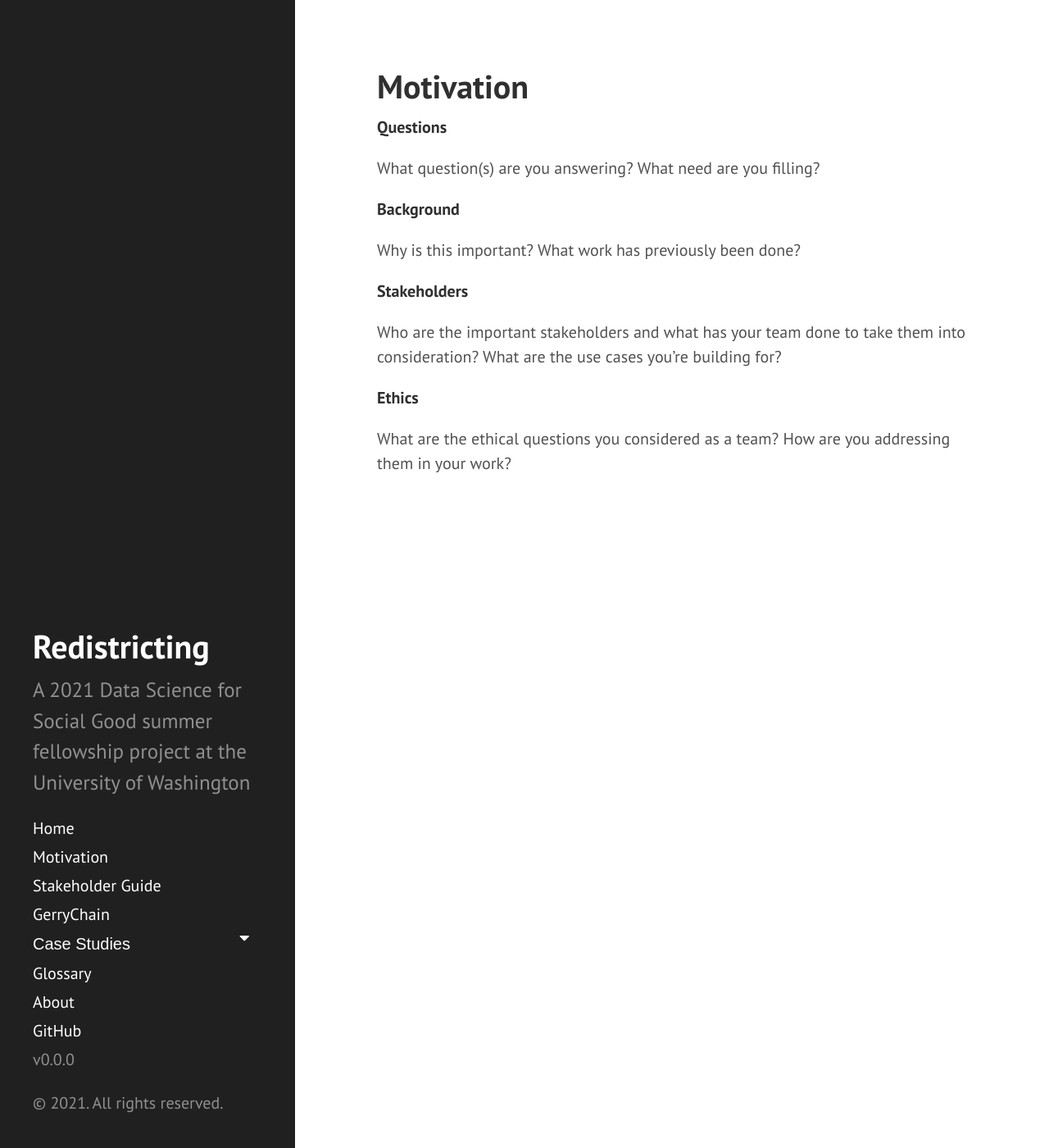
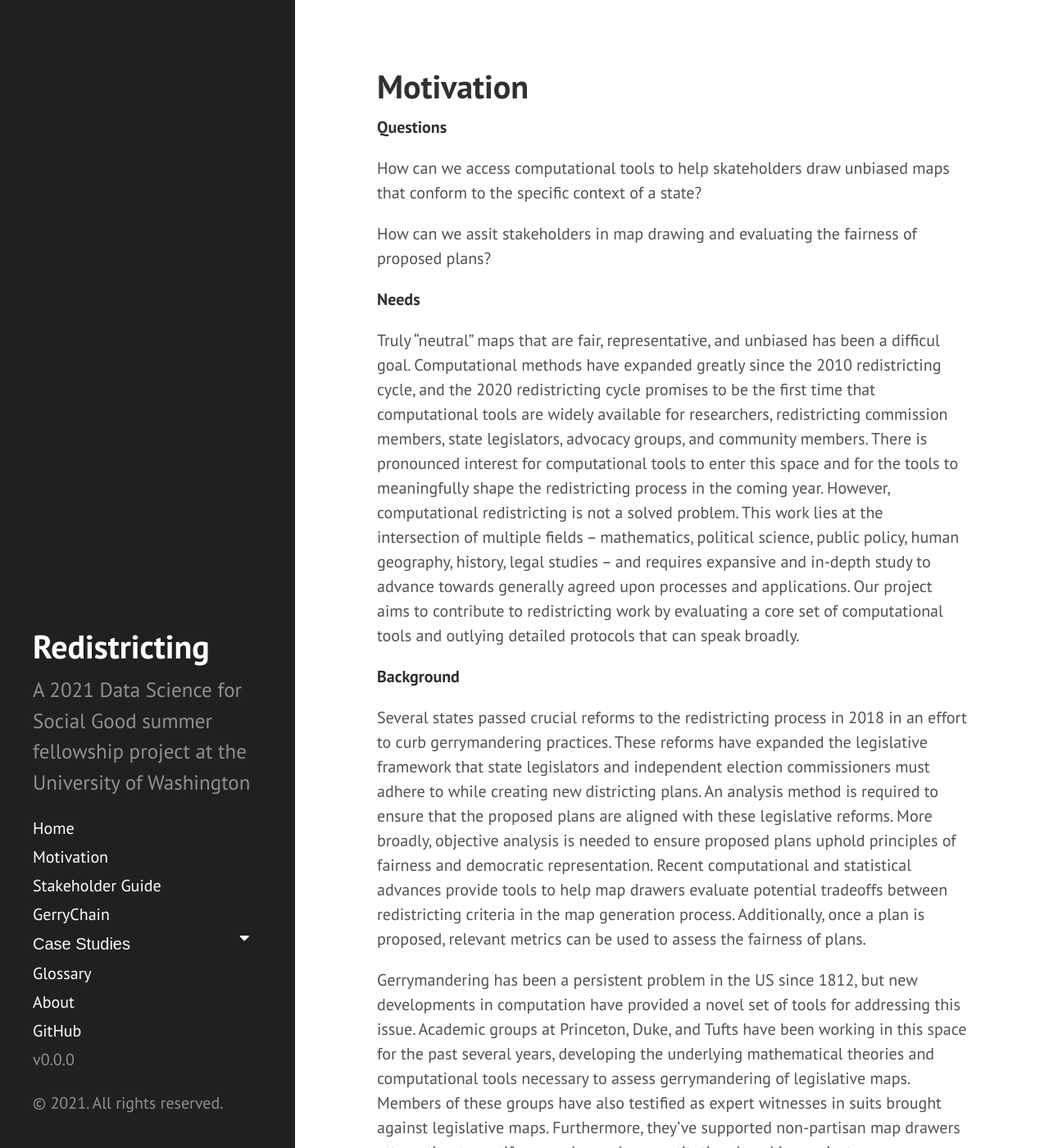
Before and after one commit to uwescience/DSSG2021-redistricting-website, a Jekyll site: the page built from motivation.md, in a window 1280 px wide and 1400 px high. Shown: the whole window at 82% size. Built offline with Jekyll 4.4.1, drawn with Linux system fonts in a browser that asks for light colours; some of the changed text lies outside the part shown.

Commit message:
Update motivation.md

```diff
--- a/motivation.md
+++ b/motivation.md
@@ -5,13 +5,19 @@ title: Motivation
 
 **Questions**
 
-What question(s) are you answering?
-What need are you filling?
+How can we access computational tools to help skateholders draw unbiased maps that conform to the specific context of a state?
+
+How can we assit stakeholders in map drawing and evaluating the fairness of proposed plans?
+
+**Needs**
+
+Truly "neutral" maps that are fair, representative, and unbiased has been a difficul goal. Computational methods have expanded greatly since the 2010 redistricting cycle, and the 2020 redistricting cycle promises to be the first time that computational tools are widely available for researchers, redistricting commission members, state legislators, advocacy groups, and community members. There is pronounced interest for computational tools to enter this space and for the tools to meaningfully shape the redistricting process in the coming year. However, computational redistricting is not a solved problem. This work lies at the intersection of multiple fields – mathematics, political science, public policy, human geography, history, legal studies – and requires expansive and in-depth study to advance towards generally agreed upon processes and applications. Our project aims to contribute to redistricting work by evaluating a core set of computational tools and outlying detailed protocols that can speak broadly.
 
 **Background**
 
-Why is this important?
-What work has previously been done?
+Several states passed crucial reforms to the redistricting process in 2018 in an effort to curb gerrymandering practices. These reforms have expanded the legislative framework that state legislators and independent election commissioners must adhere to while creating new districting plans. An analysis method is required to ensure that the proposed plans are aligned with these legislative reforms. More broadly, objective analysis is needed to ensure proposed plans uphold principles of fairness and democratic representation. Recent computational and statistical advances provide tools to help map drawers evaluate potential tradeoffs between redistricting criteria in the map generation process. Additionally, once a plan is proposed, relevant metrics can be used to assess the fairness of plans.
+
+Gerrymandering has been a persistent problem in the US since 1812, but new developments in computation have provided a novel set of tools for addressing this issue. Academic groups at Princeton, Duke, and Tufts have been working in this space for the past several years, developing the underlying mathematical theories and computational tools necessary to assess gerrymandering of legislative maps. Members of these groups have also testified as expert witnesses in suits brought against legislative maps. Furthermore, they've supported non-partisan map drawers attempting to rectify maps deemed unconstitutional, and in one instance even produced an amicus curiae brief submitted to the Supreme Court in Rucho v. Common Cause (2019); which supporting the application of these methods for assessing legislative maps on the basis of partisan or racial bias. However, 2021 is the first redistricting cycle in which maps are being drawn while these ensemble-based analysis tools are publicly available. This means that the current redistricting cycle is a novel opportunity for map drawing commissions, consultant groups, and advocacy organizations to apply these tools to produce fairer maps or to evaluate and challenge potentially gerrymandered legislative maps as they are developed.
 
 **Stakeholders**
 
```
